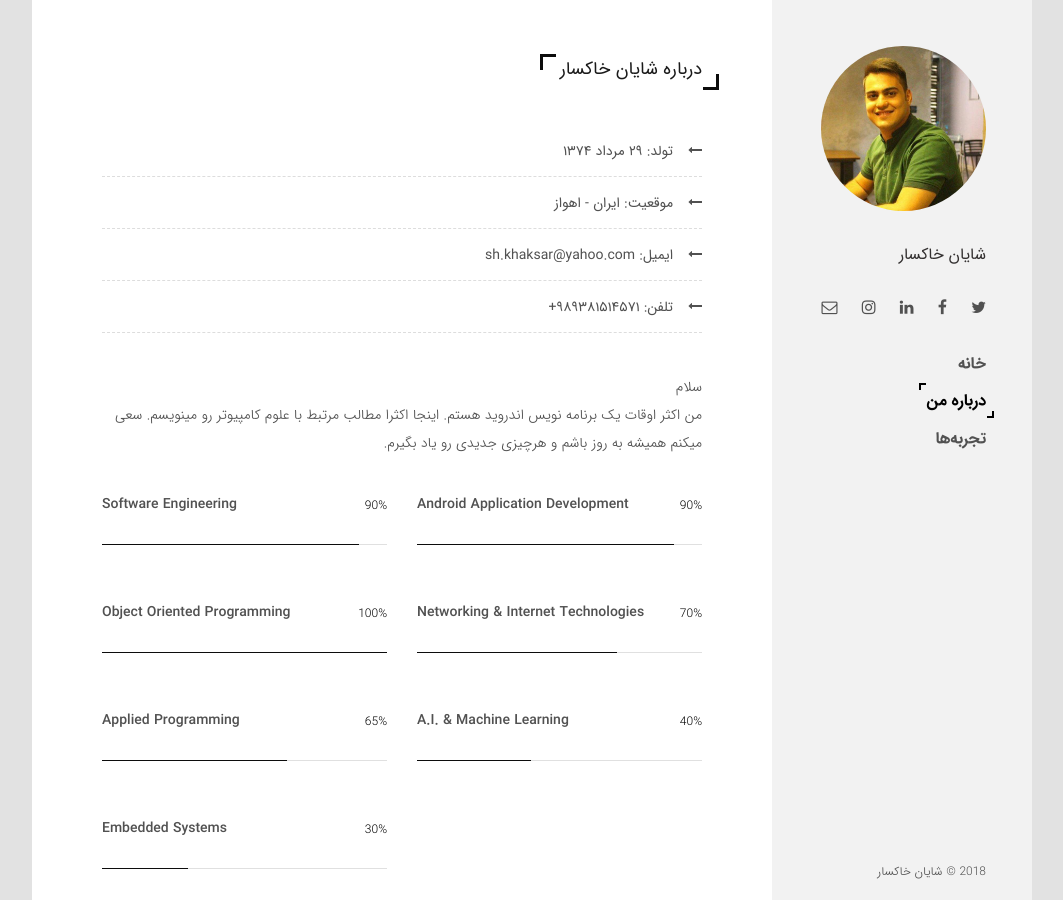
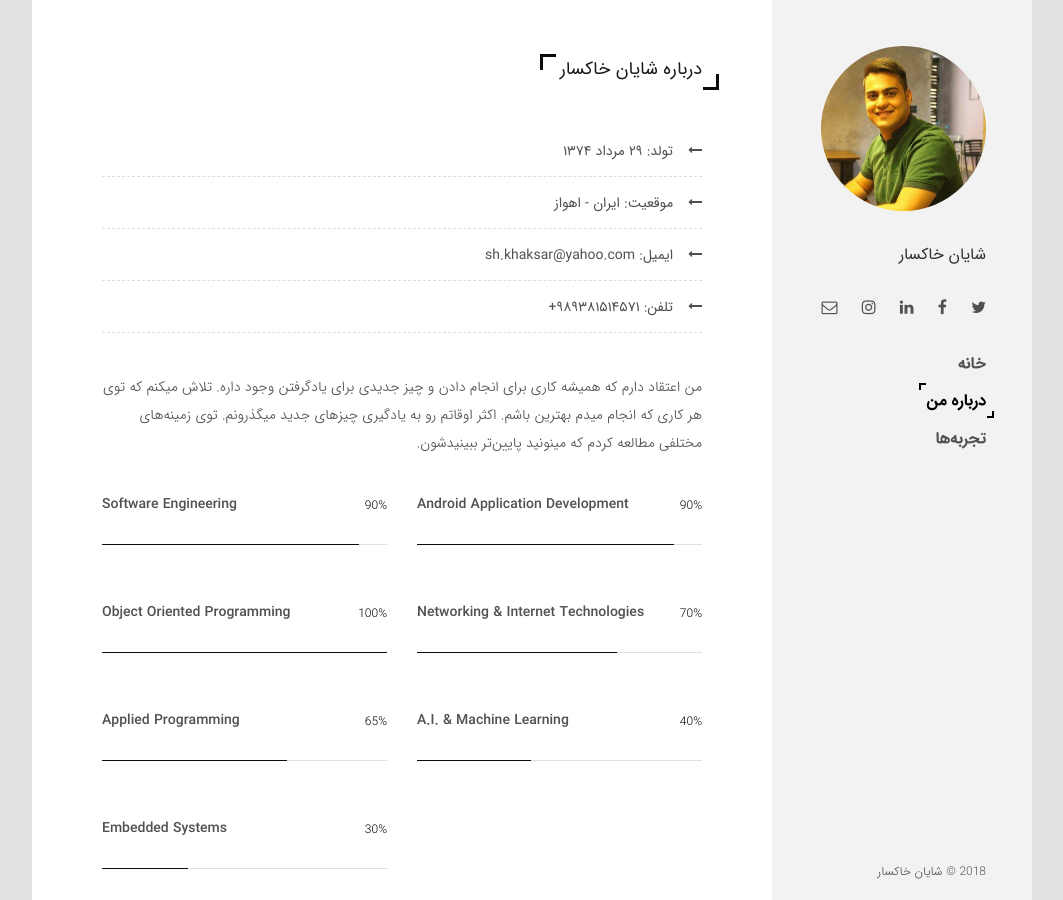
Before and after one commit to shkhaksar/fa, a Jekyll site: the page built from about.html, in a window 1280 px wide and 900 px high. Shown: the whole window, without its empty margins (108-1171 px from the left). Built offline with Jekyll 4.4.1, drawn with Linux system fonts in a browser that asks for light colours.

Commit message:
update about author long

```diff
--- a/_config.yml
+++ b/_config.yml
@@ -13,7 +13,7 @@ author-phone: (+98) 000 000 0000
 author-country: ایران
 author-city: اهواز
 about-author: سلام<br />من اکثر اوقات یک برنامه نویس اندروید هستم. اینجا اکثرا مطالب مرتبط با علوم کامپیوتر رو مینویسم. سعی میکنم همیشه به روز باشم و هرچیزی جدیدی رو یاد بگیرم. # add description
-about-author-long: من اعتقاد دارم که همیشه کاری برای انجام دادن و چیز جدیدی برای یادگرفتن وجود داره.
+about-author-long: من اعتقاد دارم که همیشه کاری برای انجام دادن و چیز جدیدی برای یادگرفتن وجود داره. تلاش میکنم که توی هر کاری که انجام میدم بهترین باشم. اکثر اوقاتم رو به یادگیری چیز‌های جدید میگذرونم. توی زمینه‌های مختلفی مطالعه کردم  که مینونید پایین‌تر ببینیدشون.
 social-twitter: sh_khaksar # add your Twitter handle
 social-facebook: sh.khaksar # add your Facebook handle
 social-github: shkhaksar # add your Github handle
--- a/about.html
+++ b/about.html
@@ -144,7 +144,7 @@
                     <li>تلفن: ۹۸۹۳۸۱۵۱۴۵۷۱+</li>
                 </ul>
 
-                <p>{{site.about-author}}</p>
+                <p>{{site.about-author-long}}</p>
 
             </div>
             <!-- Intro end -->
```
